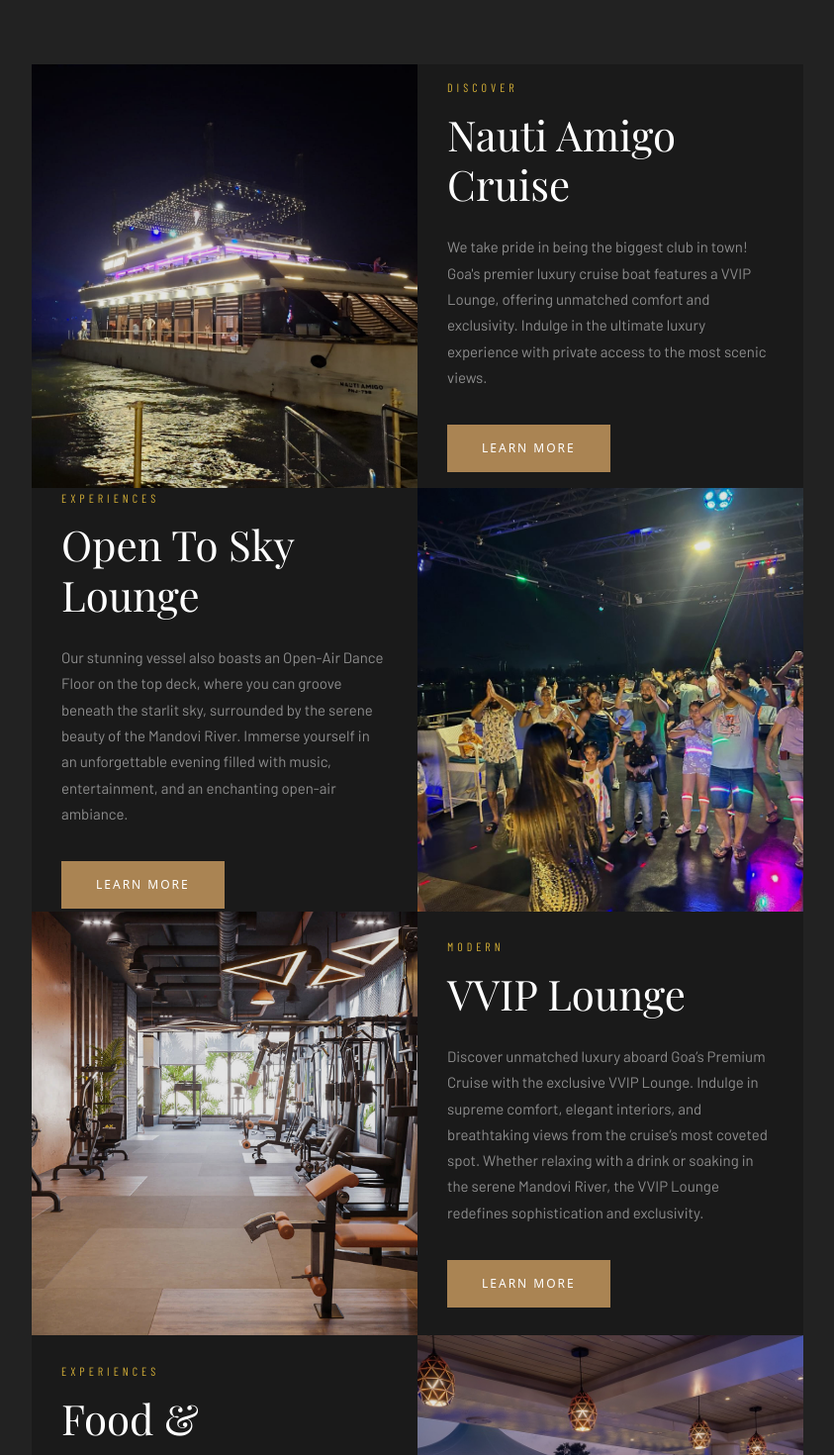
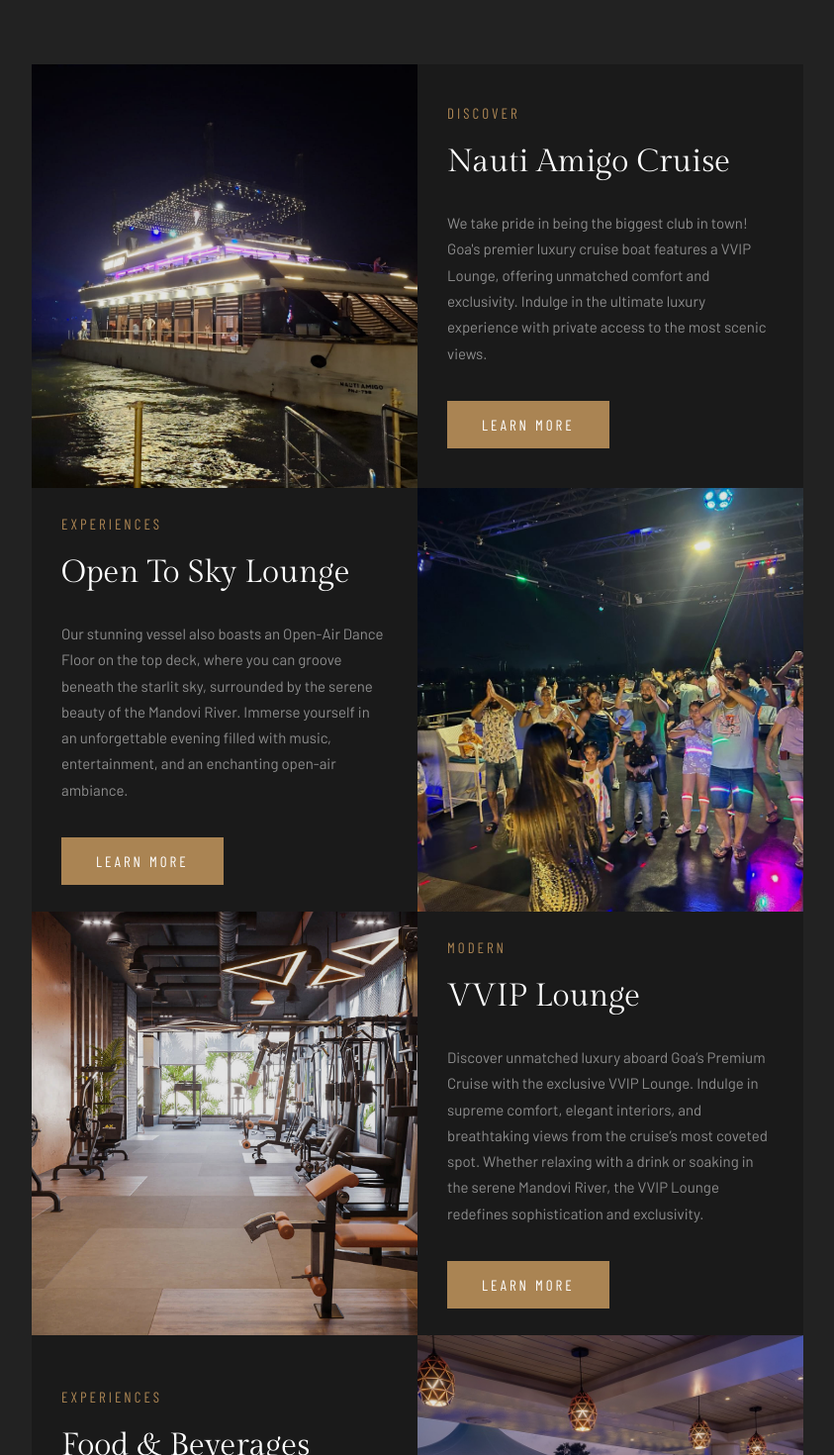
Before and after one commit to Kratagya-Webkorps/nautiamigo-angular, an Angular app: page / in a window 1280 px wide. Shown: the part 7700-9170 px from the top of the page at 99% size, without its empty margins (218-1061 px from the left). Built offline with nearby package versions, Linux system fonts and the light colour scheme.

Commit message:
completed services page

```diff
--- a/src/app/services-section/services-section.component.css
+++ b/src/app/services-section/services-section.component.css
@@ -259,3 +259,29 @@
     color: #ffffff80 !important;
     margin: 0;
   }
+  .barlow-condensed {
+    font-family: 'Barlow Condensed', sans-serif !important;
+
+    font-size: 15px !important;
+    line-height: 18.8px !important;
+    letter-spacing: 3px !important;
+    color: #aa8453 !important;
+    margin: 0;
+  }
+
+  .gilda-display {
+    font-family: 'Gilda Display', serif !important;
+
+    font-size: 32px !important;
+    line-height: 48px !important;
+    color: #ffffff !important;
+    margin: 0;
+  }
+
+  .services .butn-dark a {
+    font-family: Barlow Condensed, sans-serif !important;
+    font-size: 15px !important;
+    line-height: 18px !important;
+    letter-spacing: 3px !important;
+    color:#ffffff !important;
+  }
--- a/src/app/services-section/services-section.component.html
+++ b/src/app/services-section/services-section.component.html
@@ -12,9 +12,9 @@
           <div class="content">
             <div class="cont text-left">
               <div class="info">
-                <h6>Discover</h6>
+                <h6 class="barlow-condensed">Discover</h6>
               </div>
-              <h4>Nauti Amigo Cruise</h4>
+              <h4 class="gilda-display">Nauti Amigo Cruise</h4>
               <p class="barlow-description">
                 We take pride in being the biggest club in town! Goa's premier luxury cruise boat features a VVIP Lounge, offering unmatched comfort and exclusivity. Indulge in the ultimate luxury experience with private access to the most scenic views.
               </p>
@@ -31,9 +31,9 @@
           <div class="content">
             <div class="cont text-left">
               <div class="info">
-                <h6>Experiences</h6>
+                <h6 class="barlow-condensed">Experiences</h6>
               </div>
-              <h4>Open To Sky Lounge</h4>
+              <h4 class="gilda-display">Open To Sky Lounge</h4>
               <p class="barlow-description">
                 Our stunning vessel also boasts an Open-Air Dance Floor on the top deck, where you can groove beneath the starlit sky, surrounded by the serene beauty of the Mandovi River. Immerse yourself in an unforgettable evening filled with music, entertainment, and an enchanting open-air ambiance.
               </p>
@@ -60,9 +60,9 @@
           <div class="content">
             <div class="cont text-left">
               <div class="info">
-                <h6>Modern</h6>
+                <h6 class="barlow-condensed">Modern</h6>
               </div>
-              <h4>VVIP Lounge</h4>
+              <h4 class="gilda-display">VVIP Lounge</h4>
               <p class="barlow-description">
                 Discover unmatched luxury aboard Goa’s Premium Cruise with the exclusive VVIP Lounge. Indulge in supreme comfort, elegant interiors, and breathtaking views from the cruise’s most coveted spot. Whether relaxing with a drink or soaking in the serene Mandovi River, the VVIP Lounge redefines sophistication and exclusivity.
               </p>
@@ -79,9 +79,9 @@
           <div class="content">
             <div class="cont text-left">
               <div class="info">
-                <h6>Experiences</h6>
+                <h6 class="barlow-condensed">Experiences</h6>
               </div>
-              <h4>Food & Beverages</h4>
+              <h4 class="gilda-display">Food & Beverages</h4>
               <p class="barlow-description">
                 The food and beverages at Nauti Amigo are truly exceptional! From delectable dishes to refreshing drinks, every bite and sip is crafted to perfection, offering a culinary experience that perfectly complements the luxury cruise ambiance.
               </p>
```
